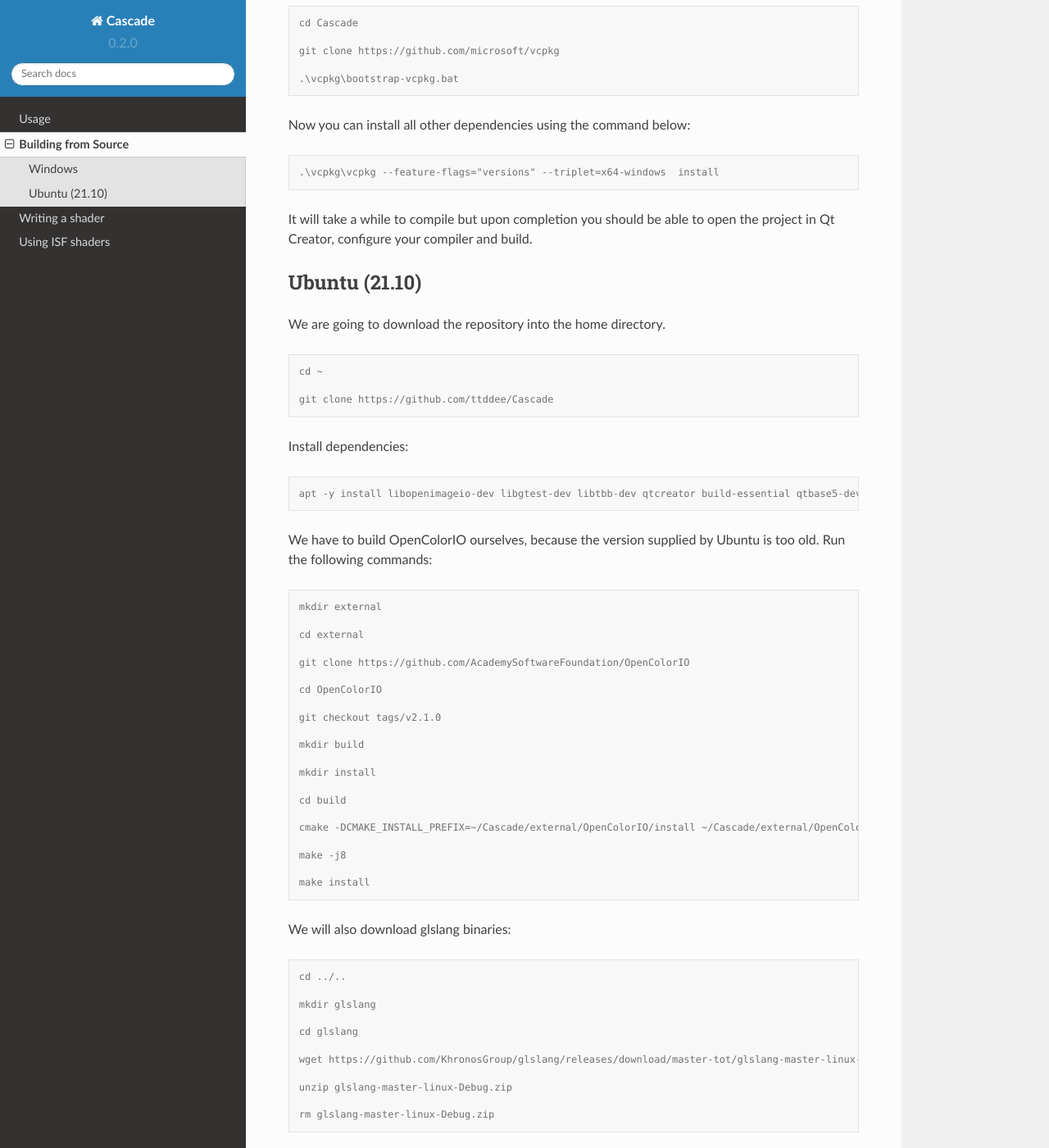
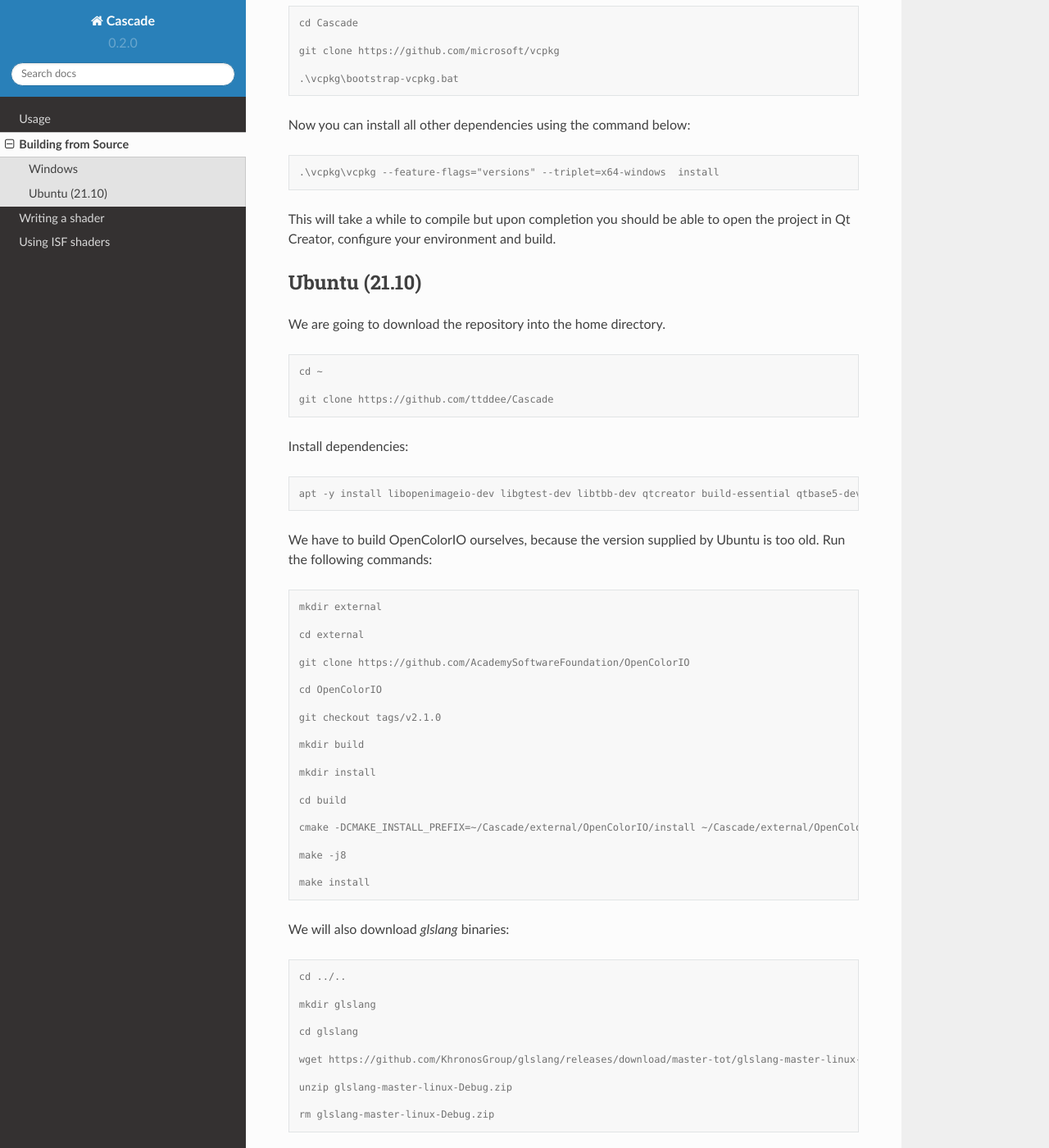
Before and after one commit to ttddee/CascadeDocs, a Sphinx documentation site: the page built from docs/source/buildingfromsource.rst, in a window 1280 px wide and 1400 px high, scrolled down 774 px. Shown: the whole window at 82% size. Built offline with Sphinx 7.4.7 and the Read the Docs theme 2.0.0, drawn with Linux system fonts in a browser that asks for light colours.

```diff
--- a/docs/source/buildingfromsource.rst
+++ b/docs/source/buildingfromsource.rst
@@ -40,7 +40,7 @@ Now you can install all other dependencies using the command below:
 
     .\vcpkg\vcpkg --feature-flags="versions" --triplet=x64-windows  install
 
-It will take a while to compile but upon completion you should be able to open the project in Qt Creator, configure your compiler and build.
+This will take a while to compile but upon completion you should be able to open the project in Qt Creator, configure your environment and build.
 
 Ubuntu (21.10)
 --------------
@@ -85,7 +85,7 @@ We have to build OpenColorIO ourselves, because the version supplied by Ubuntu i
 
     make install
 
-We will also download glslang binaries:
+We will also download `glslang` binaries:
 
 .. code-block:: console
 
```
Also changed, not shown: docs/source/quickstart.rst (added, +60 -0 lines).
